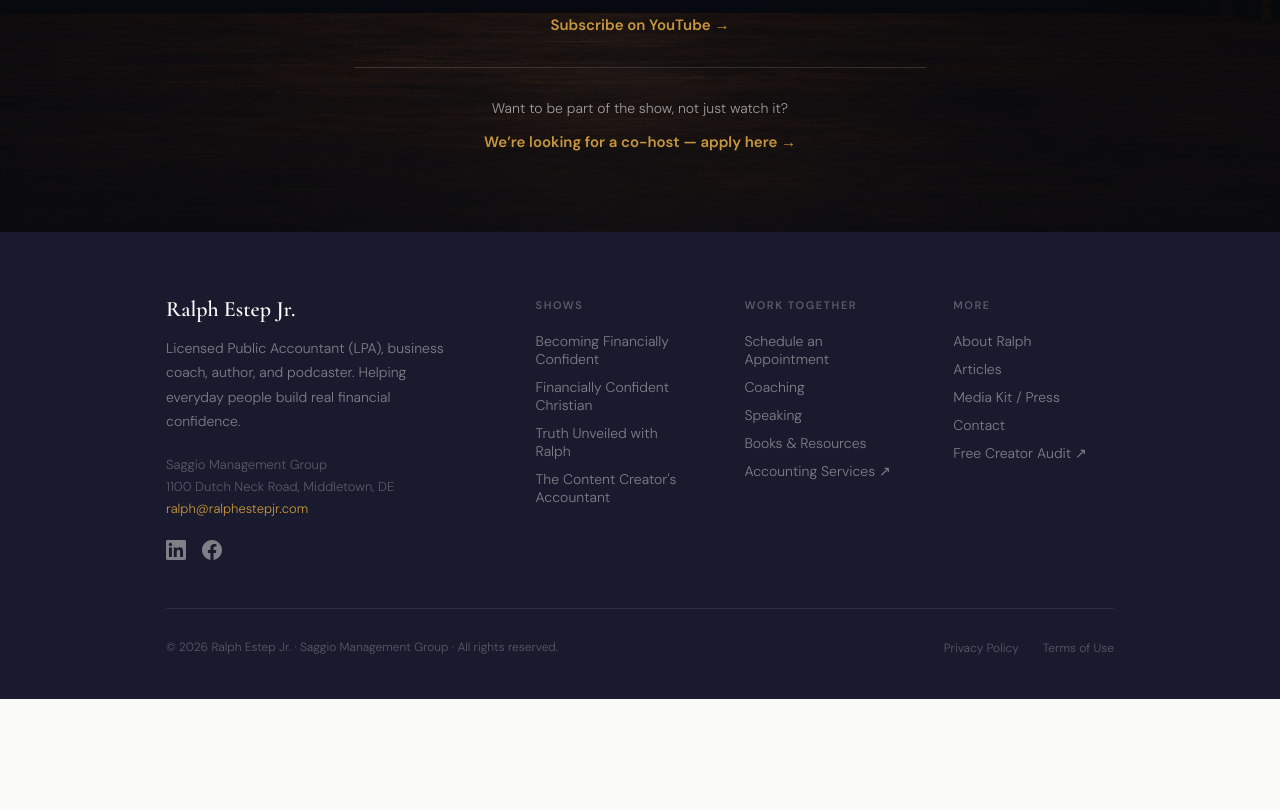
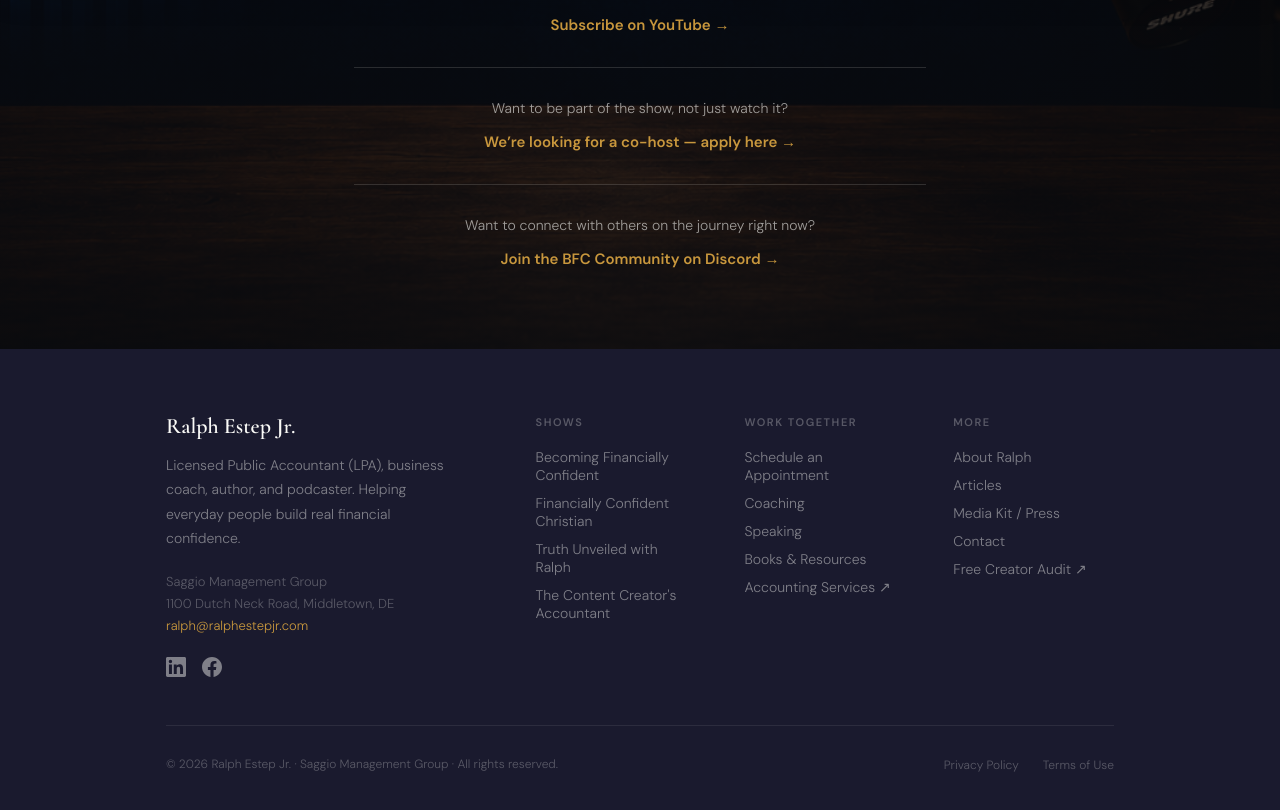
Before and after one commit to abiyourva/ralphwebsite, a Next.js app: page /becoming-financially-confident in a window 1280 px wide. Shown: the part 801-1611 px from the top of the page. Before the commit the page ends 1500 px from the top, so only its background shows below. Built offline with nearby package versions, Linux system fonts and the light colour scheme; no server answers.

Commit message:
Add BFC Community Discord link to the coming-soon teaser page
Co-Authored-By: Claude Sonnet 5 <noreply@anthropic.com>

```diff
--- a/app/becoming-financially-confident/page.tsx
+++ b/app/becoming-financially-confident/page.tsx
@@ -63,6 +63,17 @@ export default function BfcTeaserPage() {
             We&rsquo;re looking for a co-host — apply here →
           </Link>
         </div>
+        <div className="bfc-teaser-cohost hero-in" style={{ animationDelay: "0.78s" }}>
+          <p>Want to connect with others on the journey right now?</p>
+          <a
+            href="https://discord.gg/MPCpXJ5Yq"
+            target="_blank"
+            rel="noopener"
+            className="bfc-teaser-cohost-link"
+          >
+            Join the BFC Community on Discord →
+          </a>
+        </div>
       </div>
     </section>
   );
```
